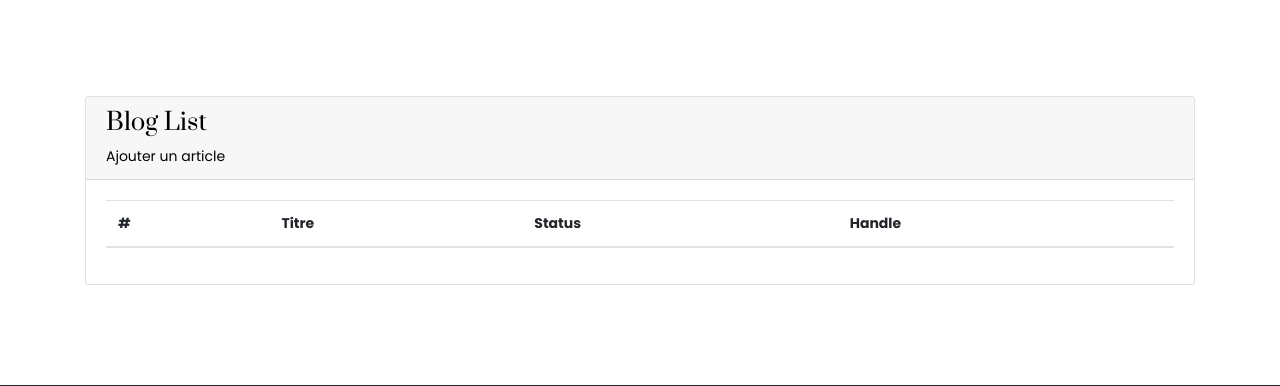
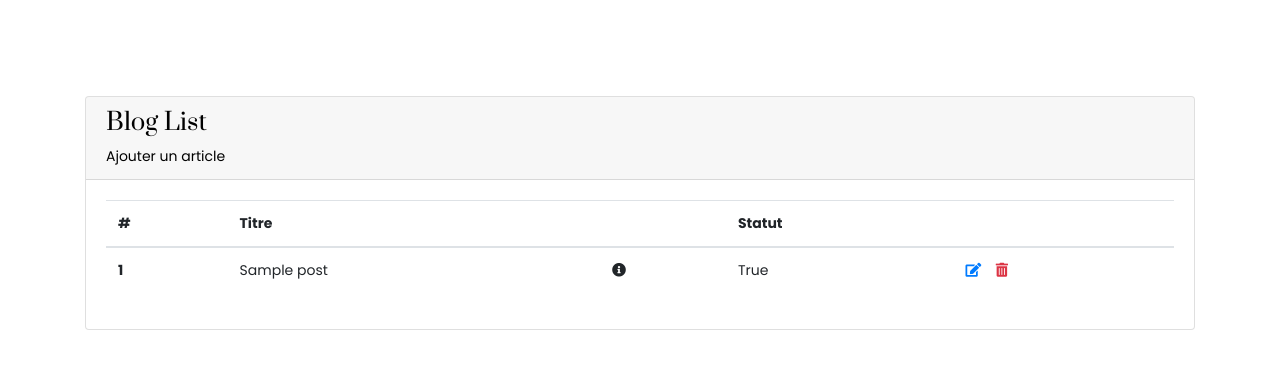
Before and after one commit to mono57/mundang-backend, a Django app: page /dashboard/ in a window 1280 px wide. Shown: the part 372-758 px from the top of the page. Run offline with Django 3.2, Linux system fonts and the light colour scheme; a user stored in the database is signed in; tables that the repository leaves empty hold one stand-in row (values such as "Sample post"); lists and menus that the app fills with data are empty; some libraries are stand-ins or nearby versions; some web fonts are replaced.

Commit message:
feat(blog): add create and edit post

```diff
--- a/blog/models.py
+++ b/blog/models.py
@@ -12,6 +12,7 @@
 from django.contrib.humanize.templatetags.humanize import naturalday
 
 from taggit.managers import TaggableManager
+from ckeditor.fields import RichTextField
 
 from mundang.utils import TimestampModel
 from blog.validators import hex_color_code_validator
@@ -91,8 +92,8 @@
         on_delete=models.CASCADE,
         related_name='posts')
     cover_image = models.ImageField(_("Image de couverture"), upload_to=post_images)
-    summary = models.CharField(_("Resumé"), max_length=120)
-    content = models.TextField(_("Contenu"))
+    summary = models.TextField(_("Resumé"), max_length=120)
+    content = RichTextField(_('Contenu'))
     published_on = models.DateTimeField(blank=True, null=True)
     published = models.BooleanField(_('Publié'), default=True)
     visibled = models.BooleanField(_("Visible"), default=True)
--- a/dashboard/templates/dashboard/index.html
+++ b/dashboard/templates/dashboard/index.html
@@ -1,6 +1,8 @@
 {% extends 'base.html' %}
 
 {% load i18n %}
+
+{% url 'dashboard:post_create' as post_create_url %}
 
 {% block title %}
 {% trans "Tableau de bord" %}
@@ -16,16 +18,17 @@
                   <div class="card-header">
 
                     <h4>Blog List </h4>
-                    <a href="" class="float-left">{% trans "Ajouter un article" %}</a>
+                    <a href="{% url 'dashboard:post_create' %}" class="float-left">{% trans "Ajouter un article" %}</a>
                   </div>
                     <div class="card-body">
-                        <table class="table table-hover" id="posts_table">
+                        <table class="table" id="posts_table">
                             <thead>
                               <tr>
                                 <th scope="col">#</th>
                                 <th scope="col">{% trans "Titre" %}</th>
-                                <th scope="col">{% trans "Status" %}</th>
-                                <th scope="col">{% trans "Handle" %}</th>
+                                <th scope="col"></th>
+                                <th scope="col">{% trans "Statut" %}</th>
+                                <th scope="col"></th>
                               </tr>
                             </thead>
                             <tbody>
@@ -33,8 +36,12 @@
                               <tr>
                                 <th scope="row">{{forloop.counter}}</th>
                                 <td>{{post.title}}</td>
+                                <td> <span data-toggle="popover" title="{{post.summary}}"><i class="fas fa-info-circle"></i></span></td>
                                 <td>{{post.is_active}}</td>
-                                <td>@mdo</td>
+                                <td>
+                                  <a href="{% url 'dashboard:post_edit' pk=post.pk %}" class="text-primary"><i class="fas fa-edit"></i></a> &ensp;
+                                  <a href="" class="text-danger"><i class="fas fa-trash-alt"></i></a>
+                                </td>
                               </tr>
                               {% endfor %}
 
--- a/dashboard/urls.py
+++ b/dashboard/urls.py
@@ -1,10 +1,12 @@
 from django.urls import path
 
-from dashboard.views import DashboardTemplateView
+from dashboard.views import DashboardTemplateView, PostCreateView, PostUpdateView
 
 
 app_name = 'dashboard'
 
 urlpatterns = [
     path('', DashboardTemplateView.as_view(), name='home'),
+    path('posts/create/', PostCreateView.as_view(), name='post_create'),
+    path('posts/<int:pk>/edit/', PostUpdateView.as_view(), name='post_edit'),
 ]
--- a/dashboard/views.py
+++ b/dashboard/views.py
@@ -1,11 +1,37 @@
 from django.shortcuts import render
 from django.contrib.auth.mixins import LoginRequiredMixin
-from django.views.generic import TemplateView
+from django.urls import reverse_lazy
+from django.views.generic import TemplateView, CreateView, UpdateView
+from django.contrib.messages.views import SuccessMessageMixin
+from django.utils.translation import gettext_lazy as _
 # Create your views here.
+
+from blog.forms import PostModelForm
+from blog.models import Post
+
 class DashboardTemplateView(LoginRequiredMixin, TemplateView):
     template_name: str = 'dashboard/index.html'
 
     def get_context_data(self, **kwargs):
         context = super().get_context_data(**kwargs)
         context['posts'] = self.request.user.posts.all().take(10)
-        return super().get_context_data(**kwargs)
+        return context
+
+class PostCreateView(LoginRequiredMixin, SuccessMessageMixin, CreateView):
+    template_name: str = 'dashboard/post_form.html'
+    form_class = PostModelForm
+    success_url = reverse_lazy('dashboard:home')
+    success_message: str = _('Article ajouté')
+
+    def form_valid(self, form):
+        obj = form.save(commit=False)
+        obj.user = self.request.user
+        obj.save()
+        return super().form_valid(form)
+
+class PostUpdateView(LoginRequiredMixin, SuccessMessageMixin, UpdateView):
+    template_name: str = 'dashboard/post_form.html'
+    form_class = PostModelForm
+    model = Post
+    success_url = reverse_lazy('dashboard:home')
+    success_message: str = _('Article modifié')
--- a/mundang/settings/base.py
+++ b/mundang/settings/base.py
@@ -30,6 +30,8 @@
     'allauth',
     'allauth.account',
     'crispy_forms',
+    'ckeditor',
+    'ckeditor_uploader'
 ]
 
 INSTALLED_APPS = [
@@ -139,3 +141,6 @@
 
 LOGIN_REDIRECT_URL = 'dashboard:home'
 CRISPY_TEMPLATE_PACK = 'bootstrap4'
+
+# Django CKEDITOR configuration
+CKEDITOR_UPLOAD_PATH = "uploads/"
--- a/mundang/urls.py
+++ b/mundang/urls.py
@@ -14,4 +14,5 @@
     path('accounts/', include('accounts.urls', namespace='accounts')),
     path('admin/', admin.site.urls),
     path('debug/', include('debug_toolbar.urls')),
+    path('ckeditor/', include('ckeditor_uploader.urls')),
 ] + static(settings.MEDIA_URL, document_root=settings.MEDIA_ROOT)
```
Also changed, not shown: blog/forms.py (added, +11 -0 lines), blog/views.py (+7 -1 lines), dashboard/templates/dashboard/post_form.html (added, +38 -0 lines), blog/migrations/0001_initial.py, blog/migrations/0002_alter_post_content_alter_post_summary.py (added), blog/migrations/0002_delete_userinvite.py (deleted), dashboard/templates/dashboard/post_list.html (added), dashboard/templates/dashboard/table.html (added), 1 other file.
